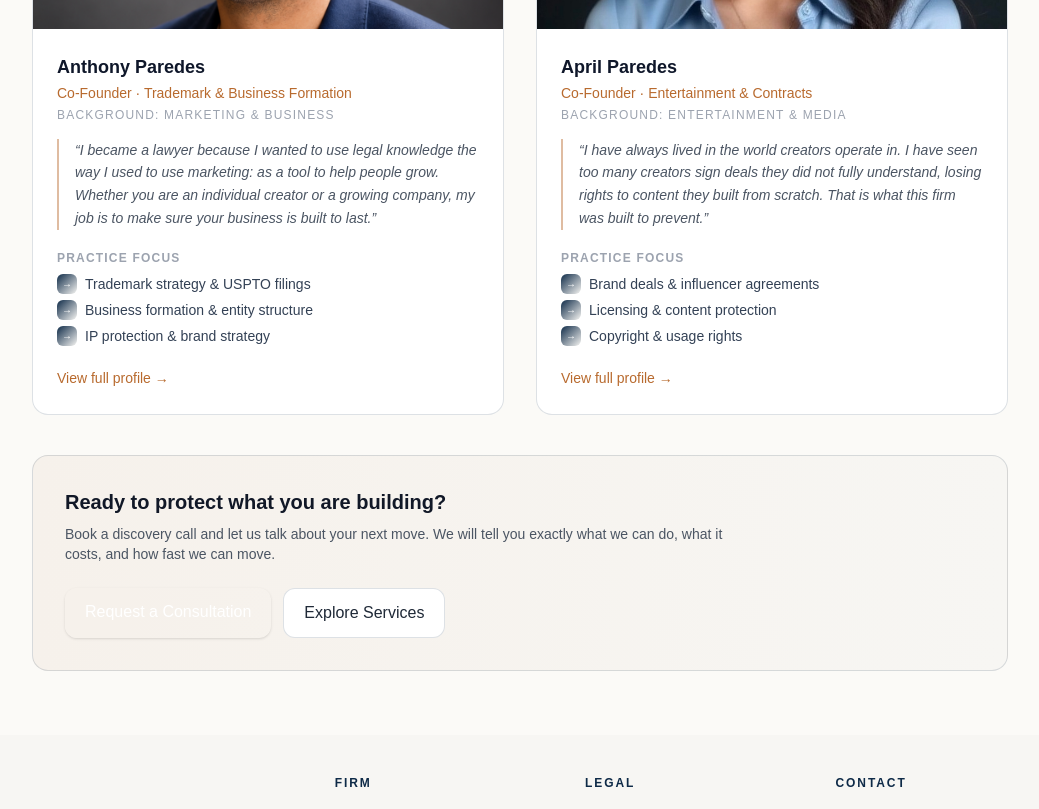
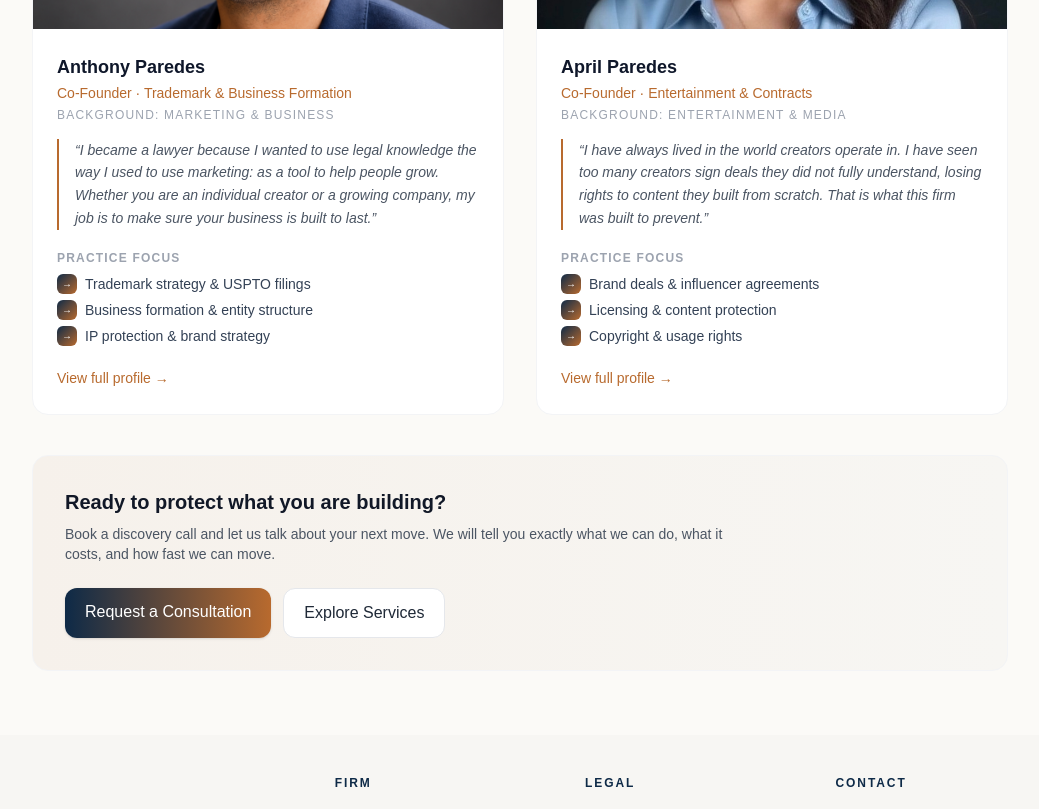
Before and after one commit to ajdreams17/Ascentlegal, a Next.js app: page /about in a window 1280 px wide. Shown: the part 1980-2789 px from the top of the page, without its empty margins (120-1159 px from the left). Built offline with nearby package versions, Linux system fonts and the light colour scheme.

Commit message:
Fix sitewide contrast and preserve readable legacy components

```diff
--- a/app/globals.css
+++ b/app/globals.css
@@ -7,181 +7,69 @@
   --ascent-navy-deep: #091f34;
   --ascent-copper: #b86a2e;
   --ascent-copper-soft: #c97832;
-  --ascent-slate: #6b7e90;
+  --ascent-slate: #5f7386;
   --ascent-ivory: #f7f6f3;
   --ascent-cream: #fbfaf7;
   --ascent-line: rgba(14, 42, 71, 0.14);
 }
 
-html {
-  scroll-behavior: smooth;
-  background: var(--ascent-cream);
-}
-
+html { scroll-behavior: smooth; background: var(--ascent-cream); }
 body {
   background: var(--ascent-cream);
   color: var(--ascent-navy);
   font-family: Arial, Helvetica, sans-serif;
 }
 
-::selection {
-  background: rgba(184, 106, 46, 0.22);
-  color: var(--ascent-navy-deep);
-}
+::selection { background: rgba(184,106,46,.22); color: var(--ascent-navy-deep); }
 
-h1,
-h2 {
-  font-family: Georgia, "Times New Roman", serif;
-  letter-spacing: -0.025em;
-}
+h1, h2 { font-family: Georgia, "Times New Roman", serif; letter-spacing: -.025em; }
+h3, h4, h5, h6 { color: var(--ascent-navy); }
+a { transition: color 180ms ease, background-color 180ms ease, border-color 180ms ease, opacity 180ms ease, transform 180ms ease; }
 
-h3,
-h4,
-h5,
-h6 {
-  color: var(--ascent-navy);
-}
+.prose { max-width: 65ch; line-height: 1.75; }
+.prose h1, .prose h2, .prose h3 { color: var(--ascent-navy); }
+.prose a { color: var(--ascent-copper); }
 
-a {
-  transition: color 180ms ease, background-color 180ms ease, border-color 180ms ease, opacity 180ms ease, transform 180ms ease;
-}
+/* Premium brand accents. These are deliberately narrow so legacy pages keep strong contrast. */
+.text-indigo-600, .text-indigo-500, .hover\:text-indigo-600:hover, .hover\:text-indigo-700:hover { color: var(--ascent-copper) !important; }
+.text-teal-500, .text-teal-600 { color: var(--ascent-copper) !important; }
+.bg-indigo-600, .bg-indigo-500 { background-color: var(--ascent-navy) !important; }
+.bg-teal-500, .bg-teal-400 { background-color: var(--ascent-copper) !important; }
+.border-indigo-400, .border-indigo-500 { border-color: var(--ascent-copper) !important; }
 
-.prose {
-  max-width: 65ch;
-  line-height: 1.75;
-}
+/* Preserve pale CTA gradients instead of turning them dark. */
+.from-indigo-50 { --tw-gradient-from: #f6f1eb var(--tw-gradient-from-position) !important; --tw-gradient-to: rgb(246 241 235 / 0) var(--tw-gradient-to-position) !important; --tw-gradient-stops: var(--tw-gradient-from), var(--tw-gradient-to) !important; }
+.to-teal-50 { --tw-gradient-to: #f7f6f3 var(--tw-gradient-to-position) !important; }
 
-.prose h1,
-.prose h2,
-.prose h3 {
-  color: var(--ascent-navy);
-}
+/* Brand dark gradients used for primary buttons and badges. */
+.from-indigo-500, .from-indigo-600 { --tw-gradient-from: var(--ascent-navy) var(--tw-gradient-from-position) !important; --tw-gradient-to: rgb(14 42 71 / 0) var(--tw-gradient-to-position) !important; --tw-gradient-stops: var(--tw-gradient-from), var(--tw-gradient-to) !important; }
+.to-teal-400, .to-teal-500 { --tw-gradient-to: var(--ascent-copper) var(--tw-gradient-to-position) !important; }
 
-.prose a {
-  color: var(--ascent-copper);
-}
+/* Explicit contrast protection for dark brand surfaces. */
+.bg-\[\#0e2a47\] .text-white,
+.bg-\[\#091f34\] .text-white,
+.from-indigo-500.text-white,
+.from-indigo-600.text-white,
+[class*="from-indigo-"][class*="to-teal-"].text-white { color: #fff !important; }
 
-/* Sitewide Modern Premium remap for legacy Tailwind utility colors. */
-[class*="text-indigo-"] { color: var(--ascent-copper) !important; }
-[class*="text-teal-"] { color: var(--ascent-copper) !important; }
-[class*="hover:text-indigo-"]:hover { color: var(--ascent-copper) !important; }
-[class*="hover:text-teal-"]:hover { color: var(--ascent-copper-soft) !important; }
-
-[class*="bg-indigo-"] { background-color: var(--ascent-navy) !important; }
-[class*="bg-teal-"] { background-color: var(--ascent-copper) !important; }
-[class*="bg-slate-50"],
-[class*="bg-gray-50"] { background-color: var(--ascent-ivory) !important; }
-
-[class*="border-indigo-"] { border-color: rgba(184, 106, 46, 0.45) !important; }
-[class*="border-teal-"] { border-color: rgba(184, 106, 46, 0.45) !important; }
-[class*="border-gray-100"],
-[class*="border-slate-200"] { border-color: var(--ascent-line) !important; }
-
-[class*="ring-indigo-"] { --tw-ring-color: rgba(184, 106, 46, 0.28) !important; }
-[class*="ring-teal-"] { --tw-ring-color: rgba(184, 106, 46, 0.28) !important; }
-
-[class*="from-indigo-"] {
-  --tw-gradient-from: var(--ascent-navy) var(--tw-gradient-from-position) !important;
-  --tw-gradient-to: rgb(14 42 71 / 0) var(--tw-gradient-to-position) !important;
-  --tw-gradient-stops: var(--tw-gradient-from), var(--tw-gradient-to) !important;
-}
-[class*="to-teal-"] {
-  --tw-gradient-to: var(--ascent-copper) var(--tw-gradient-to-position) !important;
-}
-[class*="from-indigo-50"] {
-  --tw-gradient-from: #f6f1eb var(--tw-gradient-from-position) !important;
-  --tw-gradient-to: rgb(246 241 235 / 0) var(--tw-gradient-to-position) !important;
-}
-[class*="to-teal-50"] {
-  --tw-gradient-to: #f7f6f3 var(--tw-gradient-to-position) !important;
-}
-
-/* Give generic content cards a quieter, editorial feel without changing layout. */
-main [class*="bg-white"][class*="border"],
-section [class*="bg-white"][class*="border"] {
-  border-color: var(--ascent-line);
-}
-
-/* Existing announcement/banner component, harmonized with the new palette. */
 .al-banner {
-  position: sticky;
-  top: 0;
-  z-index: 999;
-  width: 100%;
-  background: var(--ascent-navy-deep);
-  border-bottom: 2px solid var(--ascent-copper);
-  padding: 12px 24px;
-  display: flex;
-  align-items: center;
-  justify-content: space-between;
-  gap: 16px;
+  position: sticky; top: 0; z-index: 999; width: 100%;
+  background: var(--ascent-navy-deep); border-bottom: 2px solid var(--ascent-copper);
+  padding: 12px 24px; display: flex; align-items: center; justify-content: space-between; gap: 16px;
   font-family: Arial, Helvetica, sans-serif;
 }
-.al-banner-left {
-  display: flex;
-  align-items: center;
-  gap: 14px;
-  flex: 1;
+.al-banner-left { display:flex; align-items:center; gap:14px; flex:1; }
+.al-banner-tag { background:rgba(184,106,46,.16); border:1px solid rgba(184,106,46,.35); border-radius:2px; padding:3px 10px; font-size:9px; font-weight:700; letter-spacing:.2em; text-transform:uppercase; color:#e3a06a; white-space:nowrap; flex-shrink:0; }
+.al-banner-text { font-size:13px; font-weight:400; color:rgba(255,255,255,.86); line-height:1.4; }
+.al-banner-text strong { color:#fff; font-weight:600; }
+.al-banner-cta { display:inline-flex; align-items:center; gap:8px; background:var(--ascent-copper); color:#fff; font-size:11px; font-weight:700; letter-spacing:.12em; text-transform:uppercase; text-decoration:none; padding:10px 20px; border-radius:2px; white-space:nowrap; flex-shrink:0; transition:background .2s; border:none; cursor:pointer; }
+.al-banner-cta:hover { background:var(--ascent-copper-soft); }
+.al-banner-close { background:none; border:none; cursor:pointer; color:rgba(255,255,255,.5); font-size:20px; padding:4px 6px; line-height:1; flex-shrink:0; transition:color .2s; }
+.al-banner-close:hover { color:#fff; }
+
+@media (max-width:640px) {
+  .al-banner { padding:10px 16px; gap:10px; }
+  .al-banner-tag { display:none; }
+  .al-banner-text { font-size:12px; }
+  .al-banner-cta { font-size:10px; padding:9px 14px; }
 }
-.al-banner-tag {
-  background: rgba(184,106,46,0.16);
-  border: 1px solid rgba(184,106,46,0.35);
-  border-radius: 2px;
-  padding: 3px 10px;
-  font-size: 9px;
-  font-weight: 700;
-  letter-spacing: .2em;
-  text-transform: uppercase;
-  color: #d88a4a;
-  white-space: nowrap;
-  flex-shrink: 0;
-}
-.al-banner-text {
-  font-size: 13px;
-  font-weight: 400;
-  color: rgba(255,255,255,.8);
-  line-height: 1.4;
-}
-.al-banner-text strong {
-  color: #ffffff;
-  font-weight: 600;
-}
-.al-banner-cta {
-  display: inline-flex;
-  align-items: center;
-  gap: 8px;
-  background: var(--ascent-copper);
-  color: #ffffff;
-  font-size: 11px;
-  font-weight: 700;
-  letter-spacing: .12em;
-  text-transform: uppercase;
-  text-decoration: none;
-  padding: 10px 20px;
-  border-radius: 2px;
-  white-space: nowrap;
-  flex-shrink: 0;
-  transition: background 0.2s;
-  border: none;
-  cursor: pointer;
-}
-.al-banner-cta:hover { background: var(--ascent-copper-soft); }
-.al-banner-close {
-  background: none;
-  border: none;
-  cursor: pointer;
-  color: rgba(255,255,255,.3);
-  font-size: 20px;
-  padding: 4px 6px;
-  line-height: 1;
-  flex-shrink: 0;
-  transition: color 0.2s;
-}
-.al-banner-close:hover { color: rgba(255,255,255,.7); }
-
-@media (max-width: 640px) {
-  .al-banner { padding: 10px 16px; gap: 10px; }
-  .al-banner-tag { display: none; }
-  .al-banner-text { font-size: 12px; }
-  .al-banner-cta { font-size: 10px; padding: 9px 14px; }
-}
```
